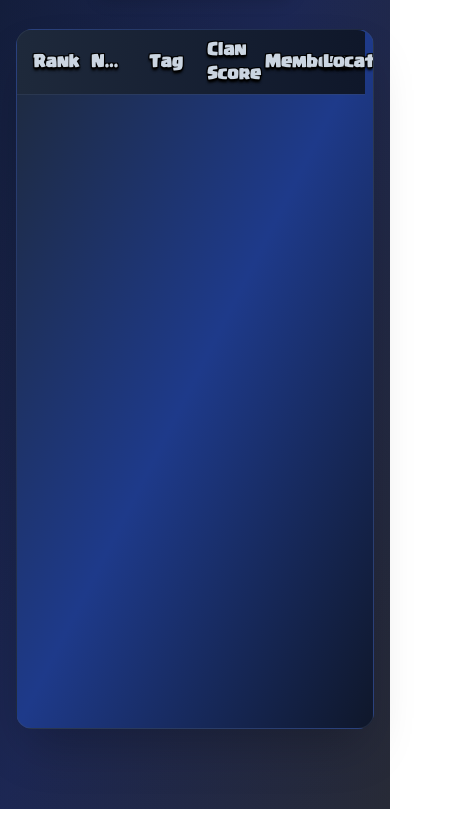
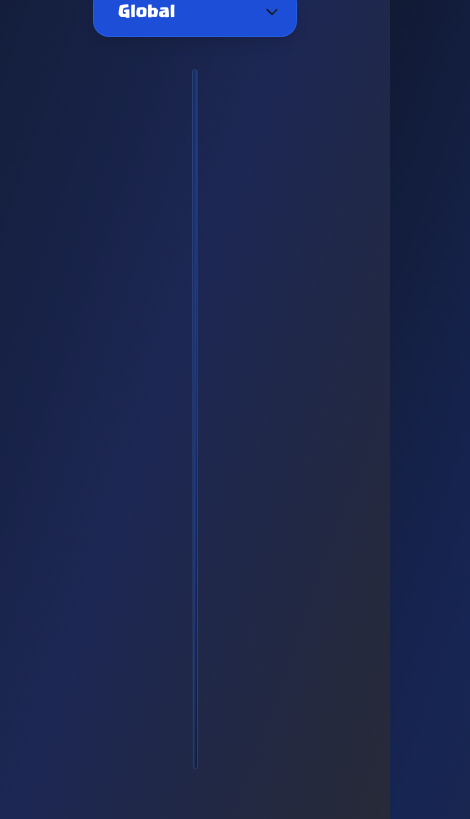
Before and after one commit to zynthoz/clash-app, a website: page pages/clan.html in a window 390 px wide. Shown: the part 269-1088 px from the top of the page, 470 px wide, since content can reach past the window. Drawn offline with Linux system fonts and the light colour scheme; no server answers.

```diff
--- a/pages/clan.html
+++ b/pages/clan.html
@@ -95,7 +95,7 @@
         <div class="spinner"></div>
     </div>
 
-  <div id="mainContent" class="py-14 px-4 md:px-48 w-full text-white">
+  <div id="mainContent" class="py-14 px-48 w-full text-white">
     <div class="text-center mb-8">
       <h1 class="text-4xl font-bold text-white mb-4">Top Clans Leaderboard</h1>
       <div class="flex justify-center items-center gap-4">
@@ -110,7 +110,7 @@
       </div>
     </div>
 
-    <div id="leaderboard-div" class="bg-gradient-to-br from-slate-800 via-blue-900 to-slate-900 rounded-2xl shadow-2xl border border-slate-600/30 backdrop-blur-sm relative h-[700px] w-full hover:shadow-slate-700/50 transition-all duration-300">
+    <div id="leaderboard-div" class="bg-gradient-to-br from-slate-800 via-blue-900 to-slate-900 rounded-2xl shadow-2xl border border-slate-600/30 backdrop-blur-sm relative h-[700px] md:h-[580px] w-full hover:shadow-slate-700/50 transition-all duration-300">
       <div id="leaderboardLoading" class="absolute inset-0 bg-gray-800 bg-opacity-75 flex flex-col items-center rounded-2xl justify-center z-10 hidden backdrop-blur-sm">
         <div class="spinner mb-4"></div>
         <p class="text-white text-lg font-semibold">Loading Clans...</p>
```
Also changed, not shown: pages/output.css.
